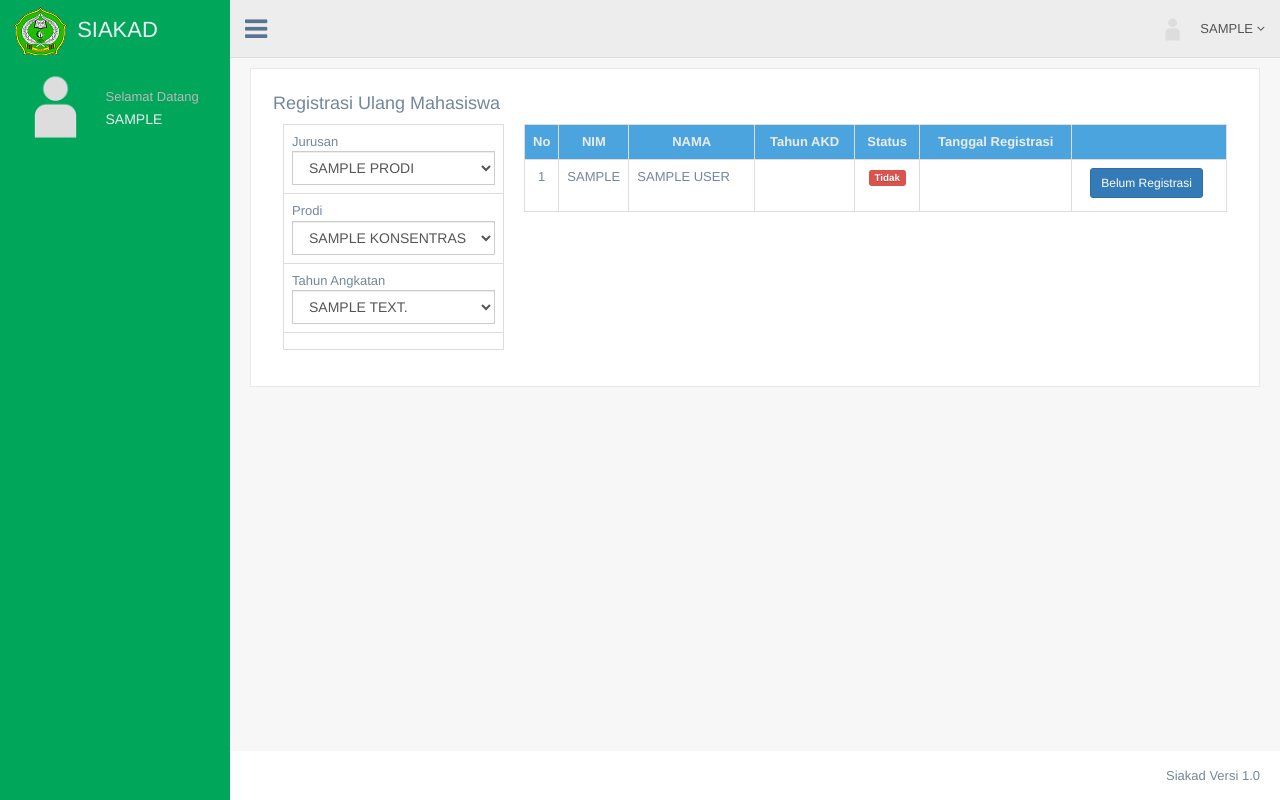
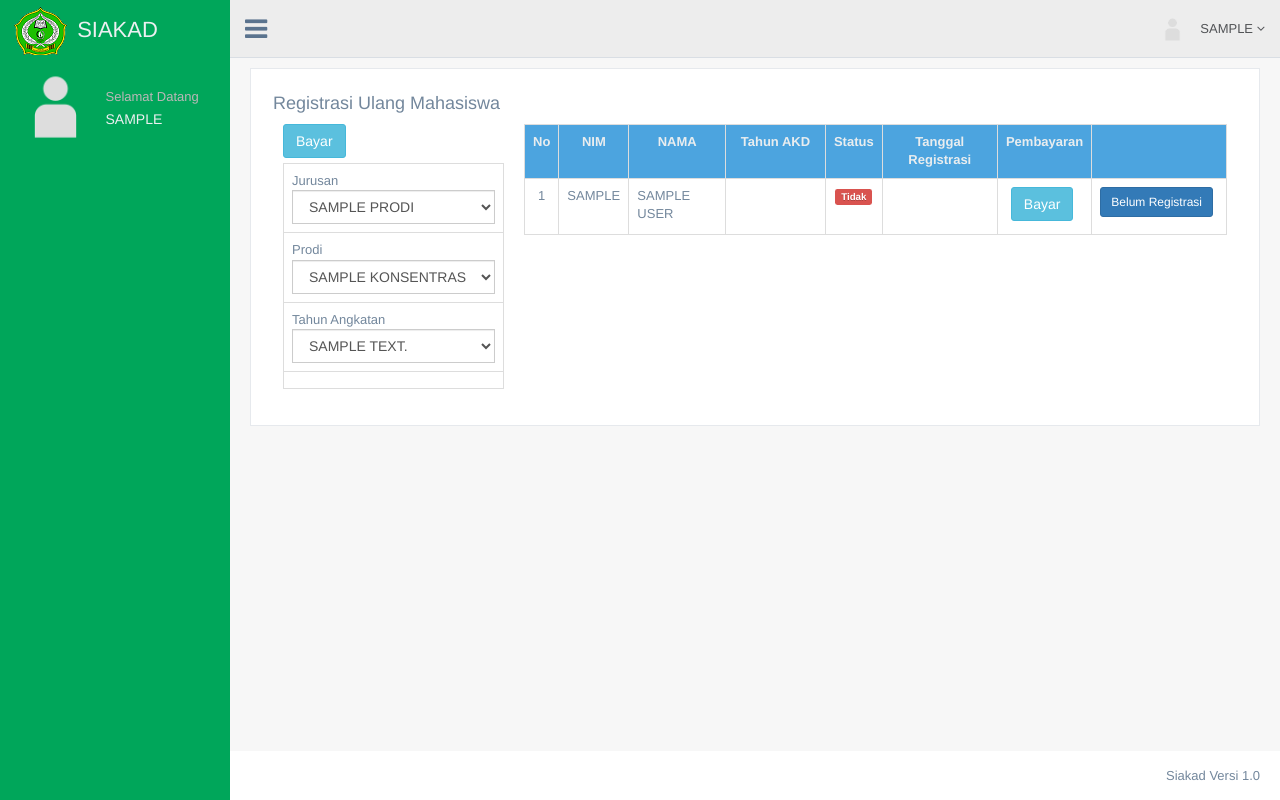
Before and after one commit to Boy0704/siakad, a CodeIgniter app: page /yourprojectname/index.php/registrasi/index in a window 1280 px wide. Run offline with CodeIgniter, Linux system fonts and the light colour scheme; the visitor is signed in with stand-in values (Sample User, id 1); tables that the repository leaves empty or names only in its code hold one stand-in row (values such as "Sample post"); some libraries are stand-ins or nearby versions.

Commit message:
tambah bayar di registrasi mahasiswa

```diff
--- a/application/controllers/Registrasi.php
+++ b/application/controllers/Registrasi.php
@@ -41,6 +41,7 @@ class registrasi extends MY_Controller{
             <th width=100>Tahun AKD</th>
             <th>Status</th>
             <th>Tanggal Registrasi</th>
+            <th>Pembayaran</th>
             <th></th></tr>";
         if (!empty($data))
         {
@@ -71,6 +72,7 @@ class registrasi extends MY_Controller{
                     }
                     echo "</td>
                     <td>". tgl_indo($tanggal)."</td>
+                    <td align='center'><a href=\"keuangan/pembayaran/".$r->nim."\" class=\"btn btn-info\">Bayar</a></td>
                     <td align='center'>$btn</td>
                     </tr>";
                 $no++;
--- a/application/views/registrasi/view.php
+++ b/application/views/registrasi/view.php
@@ -88,7 +88,7 @@ function pesan()
 }
 </script>
 <?php
-if($this->session->userdata('level')==1)
+if($this->session->userdata('level')==1 or $this->session->userdata('level')==5)
 {
     $param="";
 }
@@ -98,7 +98,7 @@ else
 }
 ?>
 <div class="col-sm-3">
-
+    <a href="" class="btn btn-info">Bayar</a>
     <table class="table table-bordered">
     <tr><td>Jurusan<?php echo buatcombo('prodi', 'akademik_prodi', '', 'nama_prodi', 'prodi_id', $param, array('id'=>'prodi'))?></td></tr>
     <tr><td>Prodi<?php echo combodumy('konsentrasi', 'konsentrasi')?></td></tr>
```
